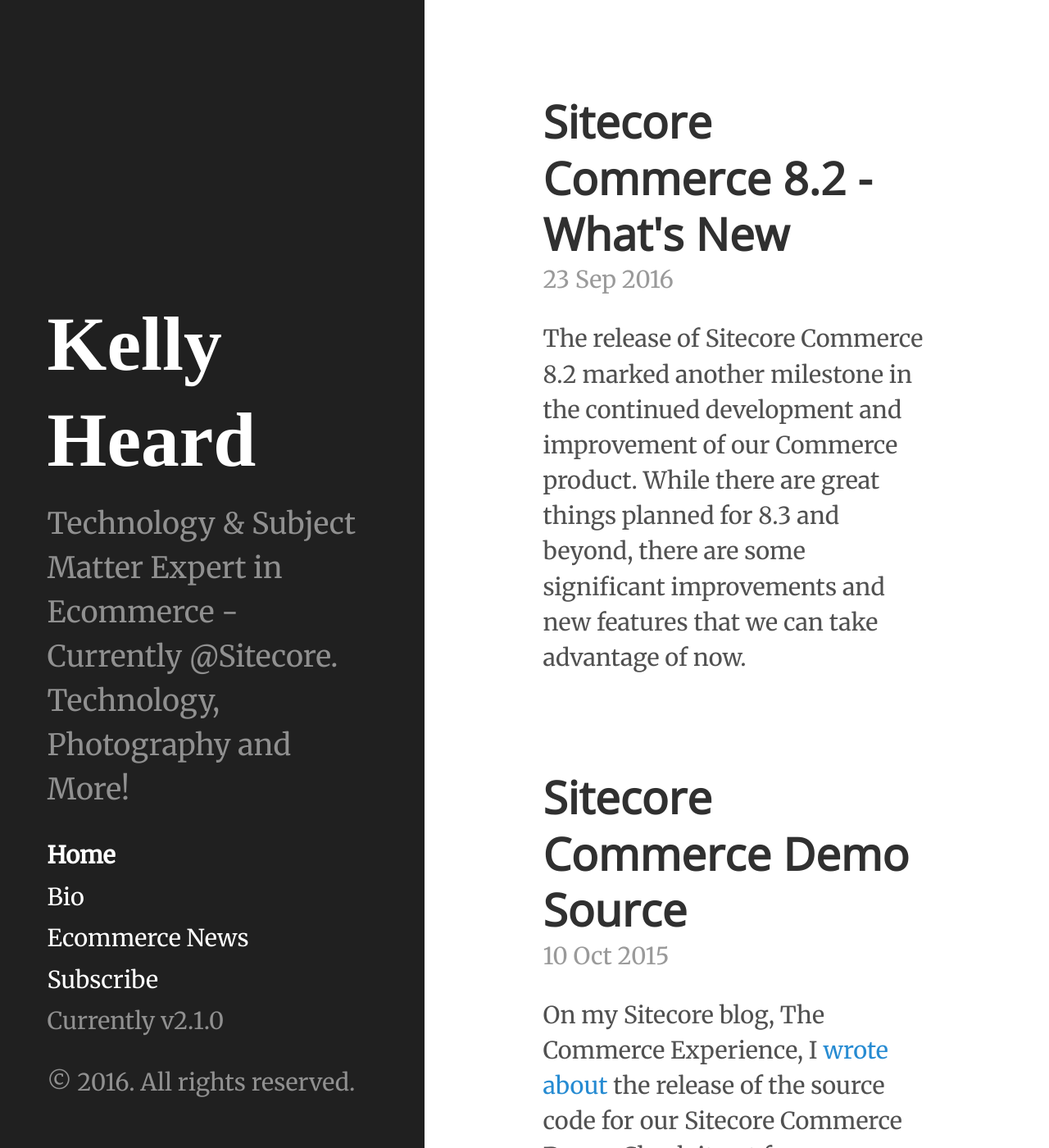
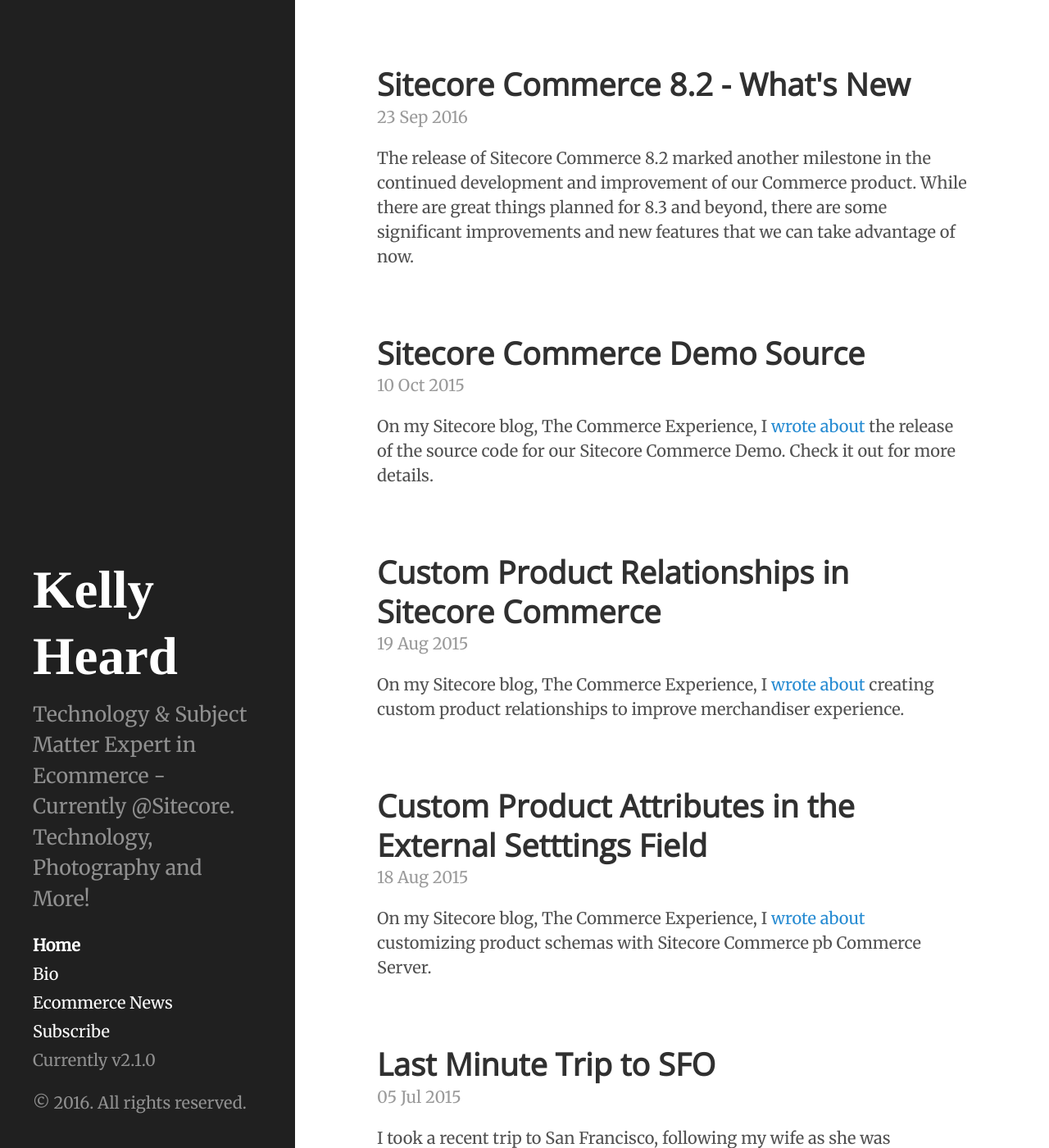
Before and after one commit to heardk/heardk.github.io, a Jekyll site: the page built from index.html, in a window 1280 px wide and 1400 px high. Shown: the whole window at 82% size. Built offline with Jekyll 4.4.1, drawn with Linux system fonts in a browser that asks for light colours; nearby versions of some CDN libraries; the list of posts is cut into pages by our own code; comment, search, counter and statistics services are not loaded.

Commit message:
updated font sizes

```diff
--- a/public/css/hyde.css
+++ b/public/css/hyde.css
@@ -36,12 +36,12 @@
 }
 @media (min-width: 48em) {
   html {
-    font-size: 1.5rem;
+    font-size: 16px;
   }
 }
 @media (min-width: 58em) {
   html {
-    font-size: 1.8rem;
+    font-size: 20px;
   }
 }
 
--- a/public/css/poole.css
+++ b/public/css/poole.css
@@ -49,12 +49,12 @@
 
 html {
   font-family: "Merriweather", serif;
-  font-size: 1.5rem;
+  font-size: 16px;
   line-height: 1.5;
 }
 @media (min-width: 38em) {
   html {
-    font-size: 1.8rem;
+    font-size: 20px;
   }
 }
 
@@ -77,7 +77,7 @@
 a:hover,
 a:focus {
   /*text-decoration: underline;*/
-  color: #303030;
+  color: #505050;
 }
 
 /* Headings */
```
